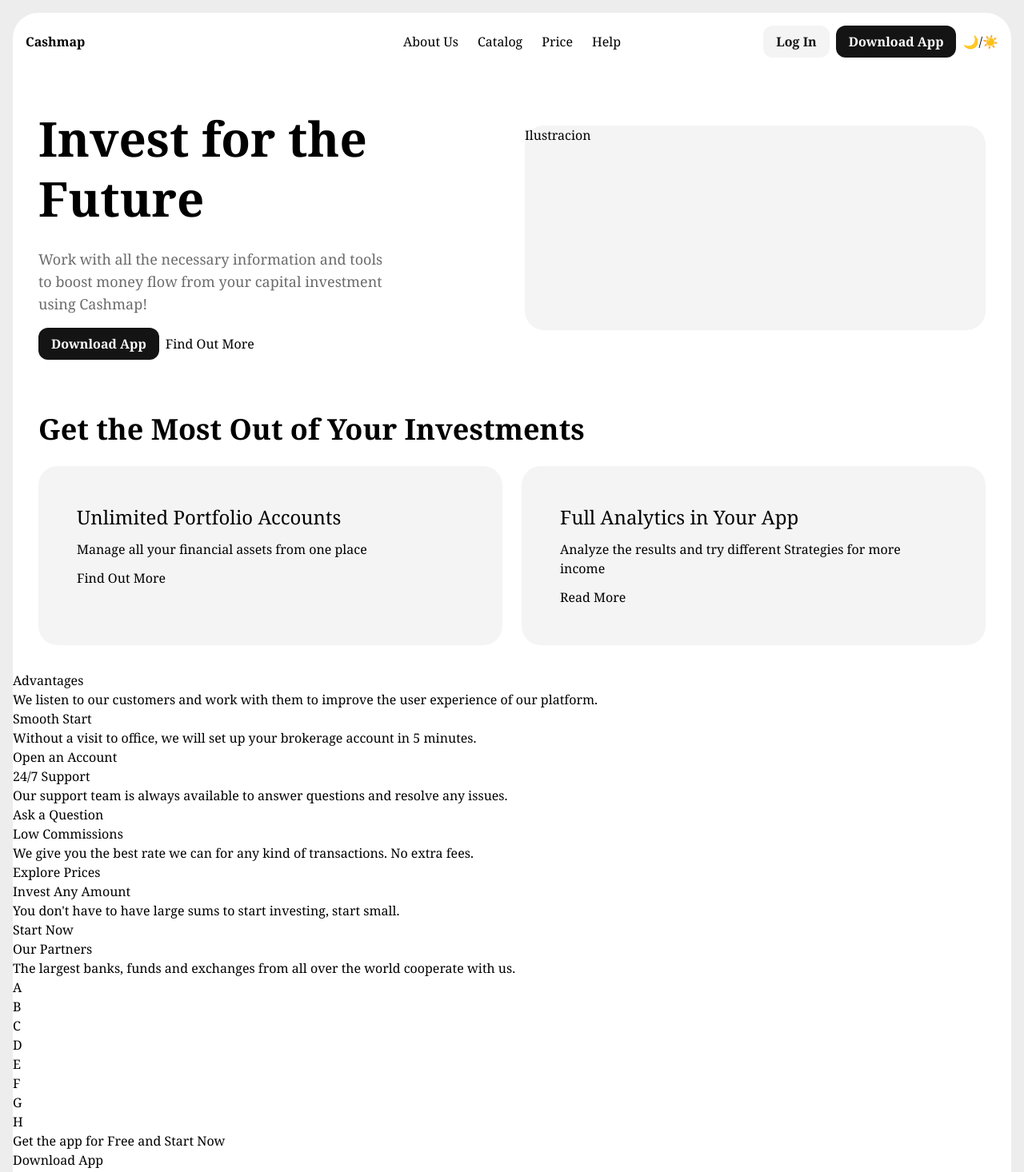
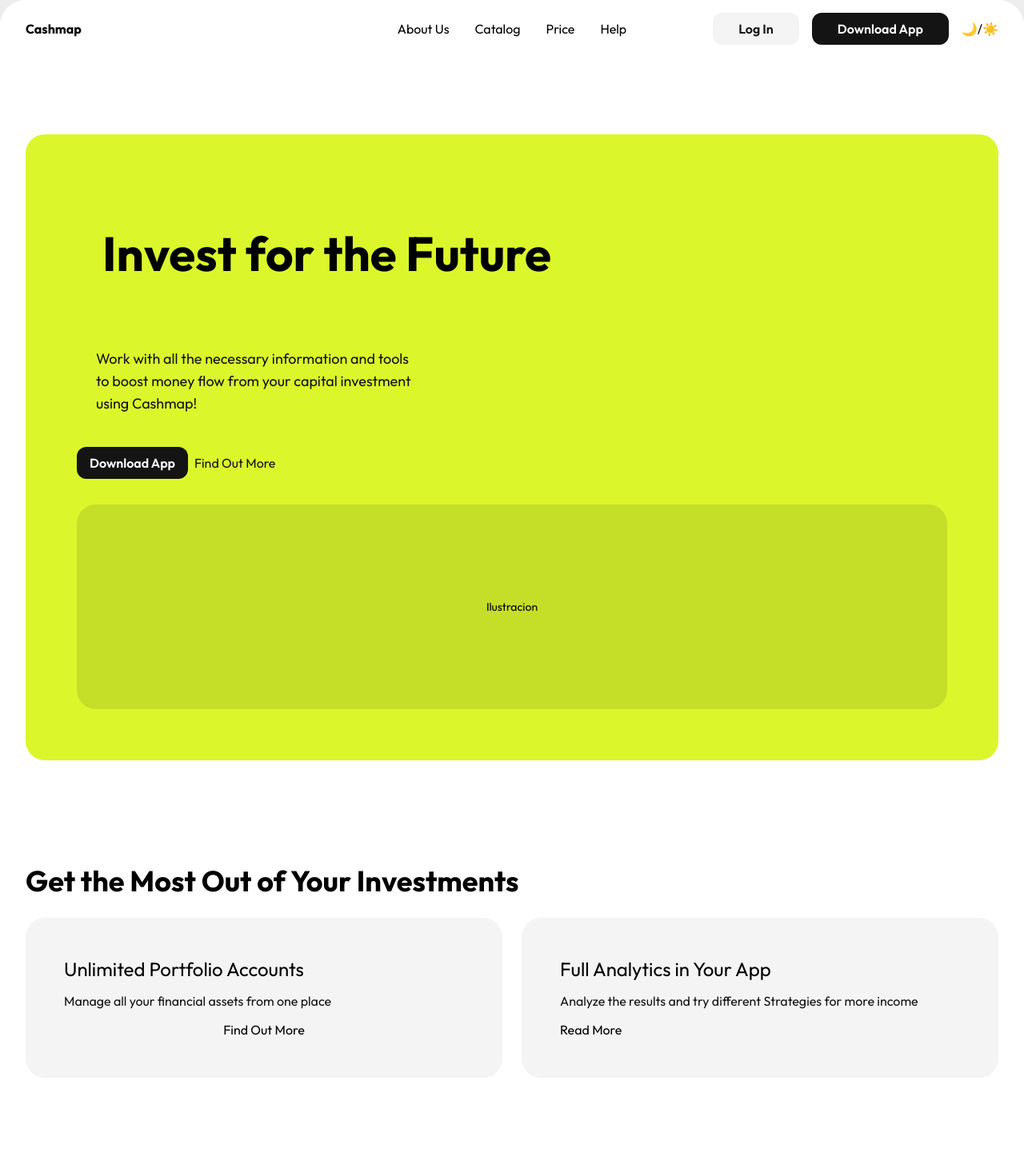
Before and after one commit to gilbertoroncanciogualteross-creator/repo-base, a React (Vite) app: page / in a window 1280 px wide. Shown: the top 1466 px of the page at 80% size. Built offline with nearby package versions, Linux system fonts and the light colour scheme.

Commit message:
style: base spacing and nav (wip)

```diff
--- a/index.html
+++ b/index.html
@@ -3,6 +3,7 @@
   <head>
     <meta charset="UTF-8" />
     <link rel="icon" type="image/svg+xml" href="/favicon.svg" />
+    <link href="https://fonts.googleapis.com/css2?family=Outfit:wght@400;600;700&display=swap" rel="stylesheet">
     <meta name="viewport" content="width=device-width, initial-scale=1.0" />
     <title>repo-base</title>
   </head>
--- a/src/App.jsx
+++ b/src/App.jsx
@@ -1,43 +1,42 @@
 function App() {
     return (
-        <div className="min-h-screen bg-page p-4">
-            <div className="max-w-[1400px] mx-auto font-serif overflow-hidden rounded-lg bg-bg">
-                <nav className="flex items-center flex-wrap p-4">
+        <div className="bg-page">
+            <div className="flex flex-col gap-24 max-w-[1400px] mx-auto font-sans overflow-hidden rounded-lg bg-bg">
+
+                <nav className="flex items-center flex-wrap py-4 px-8">
                     <div className="flex-1 font-bold">Cashmap</div>
-                    <ul className="flex gap-6">
+                    <ul className="flex gap-8 flex-wrap">
                         <li><a href="#">About Us</a></li>
                         <li><a href="#">Catalog</a></li>
                         <li><a href="#">Price</a></li>
                         <li><a href="#">Help</a></li>
                     </ul>
-                    <div className="flex flex-1 gap-2 justify-end">
-                        <button className="bg-surface text-on-accent px-4 py-2 rounded-sm font-semibold hover:opacity-90 cursor-pointer">
+                    <div className="flex flex-1 gap-4 justify-end">
+                        <button className="bg-surface text-on-accent px-8 py-2 rounded-sm font-semibold hover:opacity-90 cursor-pointer">
                             Log In
                         </button>
-
-                        <button className="bg-inverse text-on-inverse px-4 py-2 rounded-sm font-semibold hover:opacity-90 cursor-pointer">
+                        <button className="bg-inverse text-on-inverse px-8 py-2 rounded-sm font-semibold hover:opacity-90 cursor-pointer">
                             Download App
                         </button>
-
                         <button id="theme-toggle">
                             🌙/☀️
                         </button>
                     </div>
                 </nav>
 
-                <header className="flex flex-col gap-8 p-8 md:flex-row md:items-center">
-                    <div className="flex-1">
-                        <h1 className="text-4xl md:text-6xl font-bold mt-4 leading-tight">Invest for the Future</h1>
-                        <p className="text-lg mt-6 max-w-md text-text-muted">
+                <header className="grid grid-cols-1 gap-8 items-center bg-accent p-16 mx-8 rounded-md">
+                    <div className="HERO TEXTflex-1">
+                        <h1 className="text-4xl md:text-6xl font-bold mt-4 leading-tight p-8">Invest for the Future</h1>
+                        <p className="text-lg mt-6 max-w-md p-6 text-on-accent">
                             Work with all the necessary information and tools to boost
                             money flow from your capital investment using Cashmap!
                         </p>
                         <div className="flex mt-4 gap-2">
-                            <button className="bg-inverse text-on-inverse px-4 py-2 rounded-sm font-semibold hover:opacity-90 cursor-pointer">Download App</button>
-                            <button>Find Out More</button>
+                            <button className="bg-inverse px-4 py-2 text-on-inverse rounded-sm font-semibold hover:opacity-90 cursor-pointer">Download App</button>
+                            <button className="bg-transparent text-on-accent">Find Out More</button>
                         </div>
                     </div>
-                    <div className="flex-1 rounded-md bg-surface min-h-64">Ilustracion</div>
+                    <div className="bg-black/10 rounded-md min-h-64 flex justify-center text-sm items-center" >Ilustracion</div>
                 </header>
 
                 <section className="p-8">
@@ -45,27 +44,27 @@
                     <div className="grid grid-cols-1 md:grid-cols-2 gap-6">
                         <article className="flex flex-col gap-3 bg-surface rounded-md p-12">
                             <h3 className="text-xl md:text-2xl">Unlimited Portfolio Accounts</h3>
-                            <p>Manage all your financial assets from one place</p>
-                            <button className="self-start">Find Out More</button>
+                            <p className="text-on-accent">Manage all your financial assets from one place</p>
+                            <button className="s elf-start">Find Out More</button>
                         </article>
                         <article className="flex flex-col gap-3 bg-surface rounded-md p-12">
                             <h3 className="text-xl md:text-2xl">Full Analytics in Your App</h3>
-                            <p>Analyze the results and try different Strategies for more income</p>
+                            <p className="text-on-accent">Analyze the results and try different Strategies for more income</p>
                             <button className="self-start">Read More</button>
                         </article>
                     </div>
                 </section>
 
-                <section>
+                <section className="p-8 grid grid-cols-1 md:grid-cols-2 gap-8">
                     <div>
-                        <h2>Advantages</h2>
+                        <h2 className="text-3xl md:text-4xl">Advantages</h2>
                         <p>
                             We listen to our customers and work with them
                             to improve the user experience of our platform.
                          </p>
                     </div>
-                    <div>
-                        <article>
+                    <div className="grid grid-cols-2 gap-6">
+                        <article className="flex flex-col bg-surface rounded-md p-12">
                             <h3>Smooth Start</h3>
                             <p>
                                 Without a visit to office, we will set up
@@ -74,7 +73,7 @@
                             <button>Open an Account</button>
                         </article>
 
-                        <article>
+                        <article className="flex flex-col bg-surface rounded-md p-12">
                             <h3>24/7 Support</h3>
                             <p>
                                 Our support team is always available to answer
@@ -83,7 +82,7 @@
                             <button>Ask a Question</button>
                         </article>
 
-                        <article>
+                        <article className="flex flex-col bg-surface rounded-md p-12">
                             <h3>Low Commissions</h3>
                             <p>
                                 We give you the best rate we can for any kind of
@@ -92,7 +91,7 @@
                             <button>Explore Prices</button>
                         </article>
 
-                        <article>
+                        <article className="flex flex-col bg-surface rounded-md p-12">
                             <h3>Invest Any Amount</h3>
                             <p>
                                 You don't have to have large sums to start investing,
@@ -102,29 +101,31 @@
                         </article>
                     </div>
                 </section>
-                <section>
-                    <h2>Our Partners</h2>
+
+                <section className="flex flex-col gap-4 items-center">
+                    <h2 className="text-3xl md:text-4xl">Our Partners</h2>
                     <p>
                         The largest banks, funds and exchanges from all over the world
                         cooperate with us.
                     </p>
-                    <div>
-                        <div>A</div>
-                        <div>B</div>
-                        <div>C</div>
-                        <div>D</div>
-                        <div>E</div>
-                        <div>F</div>
-                        <div>G</div>
-                        <div>H</div>
+                    <div className="grid grid-cols-2 md:grid-cols-4 gap-4">
+                        <div className="aspect-square bg-surface rounded-md">A</div>
+                        <div className="aspect-square bg-surface rounded-md">B</div>
+                        <div className="aspect-square bg-surface rounded-md">C</div>
+                        <div className="aspect-square bg-surface rounded-md">D</div>
+                        <div className="aspect-square bg-surface rounded-md">E</div>
+                        <div className="aspect-square bg-surface rounded-md">F</div>
+                        <div className="aspect-square bg-surface rounded-md">G</div>
+                        <div className="aspect-square bg-surface rounded-md">H</div>
                     </div>
                 </section>
-                <section>
-                    <h2>
+
+                <section className="flex flex-col items-center mx-8 text-center py-24 px-8">
+                    <h2 className="text-3xl md:text-4xl">
                         Get the app for Free
                         and Start Now
                     </h2>
-                    <button>Download App</button>
+                    <button className="bg-inverse text-on-inverse mx-8">Download App</button>
                 </section>
 
                 <footer>
--- a/src/index.css
+++ b/src/index.css
@@ -6,6 +6,7 @@
   --color-page: #ededed;
   --color-bg: #ffffff;
   --color-surface: #f4f4f4;
+  --color-text: #141414;
   --color-text-muted: #6b6b6b;
   --color-border: #e4e4e4;
   --color-accent: #dbf72c;
@@ -17,4 +18,7 @@
   --radius-sm: 0.75rem;
   --radius-md: 1.5rem;
   --radius-lg: 2rem;
+
+  /* Typography */
+  --font-sans: 'Outfit', system-ui, sans-serif;
 }
```
